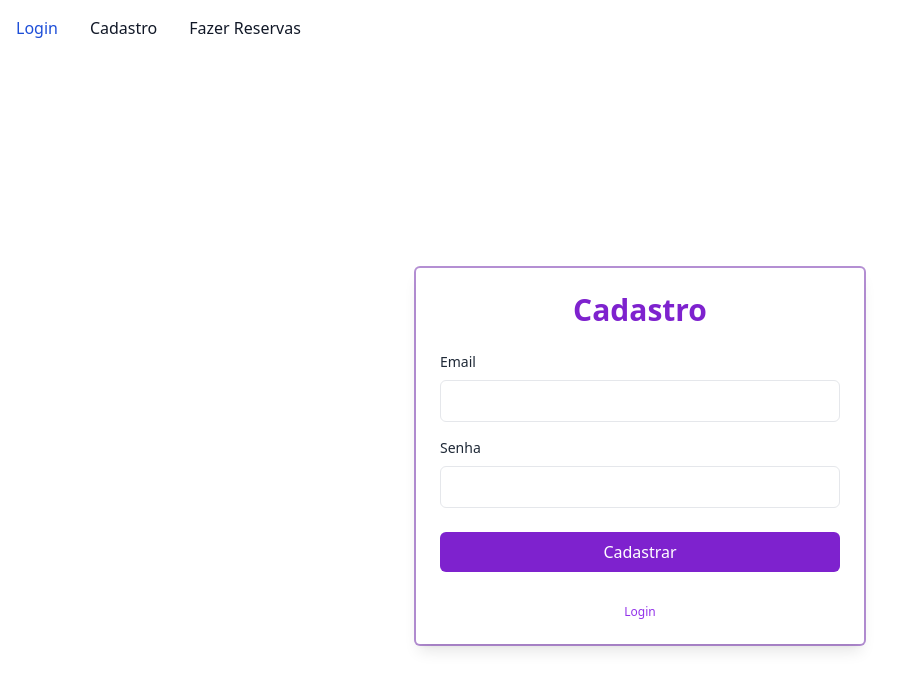
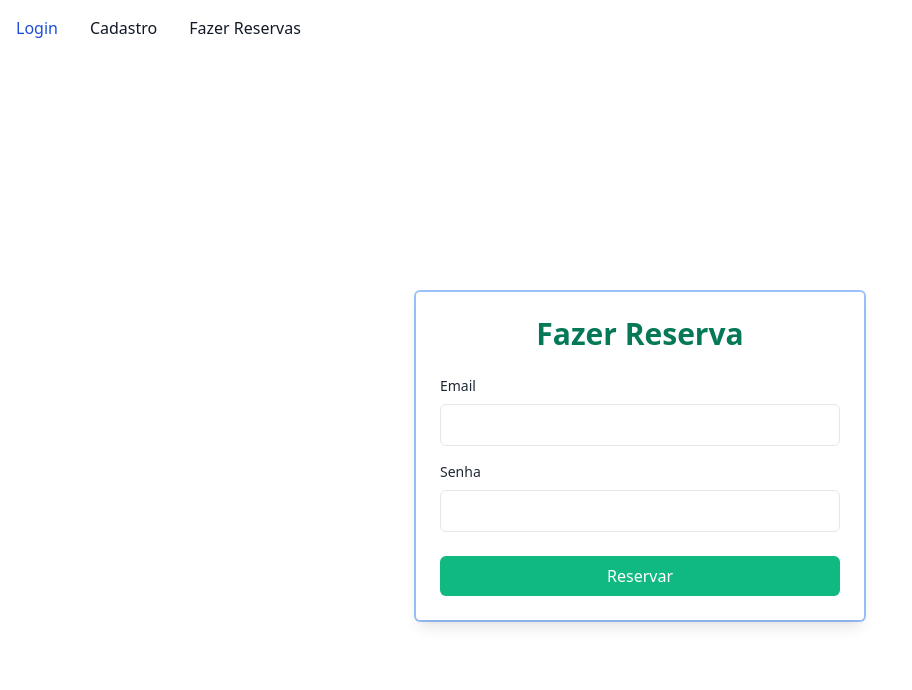
Before and after one commit to Math2121/restaurante-app, a Vue app in the folder app_front/: page / in a window 1280 px wide. Shown: the top 690 px of the page, without its empty margins (0-912 px from the left). Built offline with nearby package versions, Linux system fonts and the light colour scheme; what vue-sweetalert2 would draw is missing.

Commit message:
configuração de aplicação e pagina de reservas

```diff
--- a/app_front/src/components/Input.vue
+++ b/app_front/src/components/Input.vue
@@ -6,7 +6,7 @@
       :type="type"
 
       @input="$emit('update:modelValue', $event.target.value)"
-      class="block w-full px-4 py-2 mt-2 text-purple-700 bg-white border rounded-md focus:border-purple-400 focus:ring-purple-300 focus:outline-none focus:ring focus:ring-opacity-40"
+      class="block w-full px-4 py-2 mt-2 text-gray-700 bg-white border rounded-md focus:border-emerald-400 focus:ring-emerald-300 focus:outline-none focus:ring focus:ring-opacity-40"
 	  required
     />
   </div>
--- a/app_front/src/views/CadastroReservas.vue
+++ b/app_front/src/views/CadastroReservas.vue
@@ -3,38 +3,34 @@
 	  class="relative flex flex-col justify-center min-h-screen overflow-hidden"
 	>
 	  <div
-		class="w-full p-6 m-auto bg-white rounded shadow-lg ring-2 ring-purple-800/50 lg:max-w-md"
+		class="w-full p-6 m-auto bg-white rounded shadow-lg ring-2 emerald-500/50 lg:max-w-md"
 	  >
-		<h1 class="text-3xl font-semibold text-center text-purple-700">
-		  Cadastro
+		<h1 class="text-3xl font-semibold text-center text-emerald-700">
+		  Fazer Reserva
 		</h1>
 
 		<form class="mt-6" @submit.prevent="submitRegister">
 		  <div>
-		  <Input label="Email"  type="email" v-model="email"/>
+			<Input label="Email" type="email" v-model="email" />
 		  </div>
 		  <div class="mt-4">
 			<div>
-			  <Input label="Senha" type="password" v-model="senha"/>
+			  <Input label="Senha" type="password" v-model="senha" />
 			</div>
 		  </div>
-			<div class="mt-6">
-			  <button
-				class="w-full px-4 py-2 text-white transition-colors duration-200 transform bg-purple-700 rounded-md hover:bg-purple-600 "
-			  >
-				Cadastrar
-			  </button>
-			</div>
-
+		  <div class="mt-6">
+			<button
+			  class="w-full px-4 py-2 text-white transition-colors duration-200 transform bg-emerald-500 rounded-md hover:bg-emerald-200"
+			  :disabled="isDisabled"
+			>
+			  Reservar
+			</button>
+		  </div>
 		</form>
-		<p class="mt-8 text-xs font-light text-center text-gray-700">
-		  <a href="#" class="font-medium text-purple-600 hover:underline"
-			>Login</a
-		  >
-		</p>
 	  </div>
 	</div>
   </template>
+
 
   <script>
   import Input from "../components/Input.vue";
```
